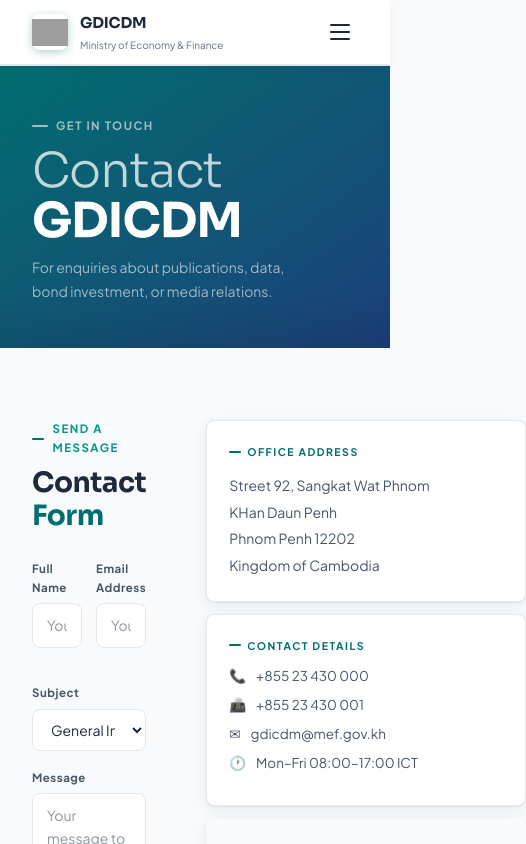
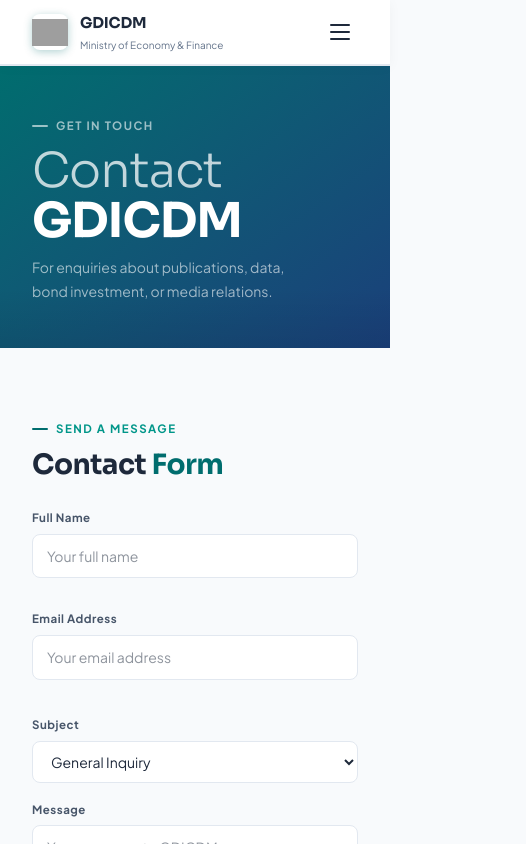
Before and after one commit to Pitou911/gdicdm-frontend, a React (Vite) app: page /contact in a window 390 px wide. Shown: the top 844 px of the page, 526 px wide, since content can reach past the window. Built offline with nearby package versions, Linux system fonts and the light colour scheme; grey boxes are pictures that could not be loaded.

Commit message:
restyle contact

```diff
--- a/src/pages/Contact.jsx
+++ b/src/pages/Contact.jsx
@@ -12,11 +12,11 @@
             </div>
             <div className="py-18 bg-snow">
                 <div className="max-w-325 mx-auto px-8">
-                    <div className="grid grid-cols-[1fr_320px] gap-15">
+                    <div className="grid grid-cols-1 sm:grid-cols-2 gap-15 sm:gap-5">
                         <div>
                             <div className="flex items-center gap-2 mb-2.5 text-[11.5px] font-bold tracking-[1.5px] uppercase text-teal-600 before:content-[''] before:w-4 before:h-0.5 before:bg-teal before:rounded-[1px]">Send a Message</div>
                             <div className="font-display text-[28px] font-bold text-text leading-[1.15] tracking-[-0.5px] mb-7">Contact <em className="not-italic text-teal">Form</em></div>
-                            <div className="grid grid-cols-2 gap-3.5 mb-4.5">
+                            <div className="grid grid-cols-1 sm:grid-cols-2 gap-3.5 mb-4.5">
                                 <div className="mb-4.5"><label className="block text-[11.5px] font-bold tracking-[0.5px] text-text-2 mb-1.5">Full Name</label><input className="w-full border-[1.5px] border-light-2 px-3.5 py-2.5 text-[14px] font-body text-text bg-white outline-none transition-all duration-150 rounded-sm focus:border-teal focus:shadow-[0_0_0_3px_rgba(0,109,110,0.08)]" type="text" placeholder="Your full name"/></div>
                                 <div className="mb-4.5"><label className="block text-[11.5px] font-bold tracking-[0.5px] text-text-2 mb-1.5">Email Address</label><input className="w-full border-[1.5px] border-light-2 px-3.5 py-2.5 text-[14px] font-body text-text bg-white outline-none transition-all duration-150 rounded-sm focus:border-teal focus:shadow-[0_0_0_3px_rgba(0,109,110,0.08)]" type="email" placeholder="Your email address"/></div>
                             </div>
```
